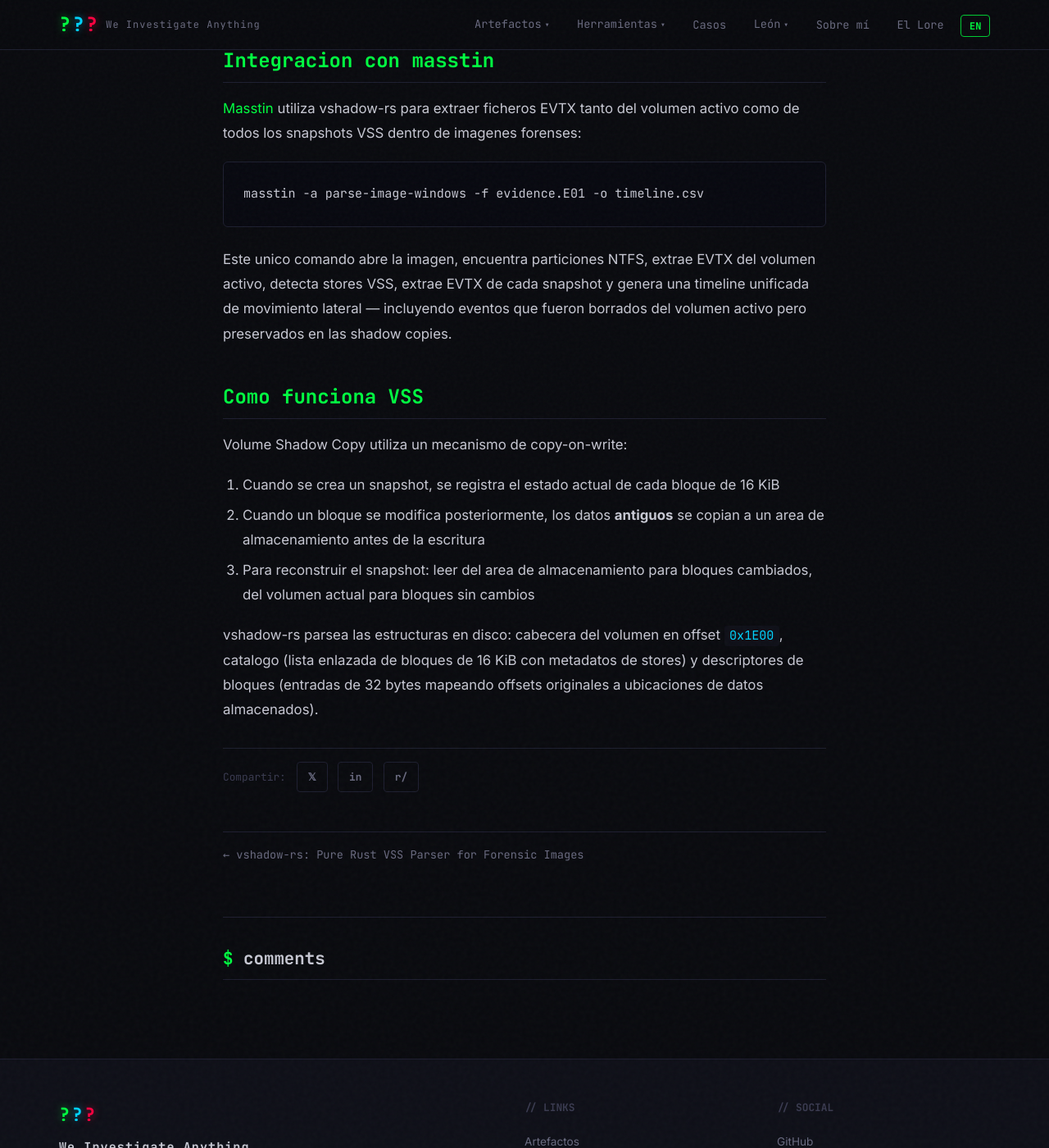
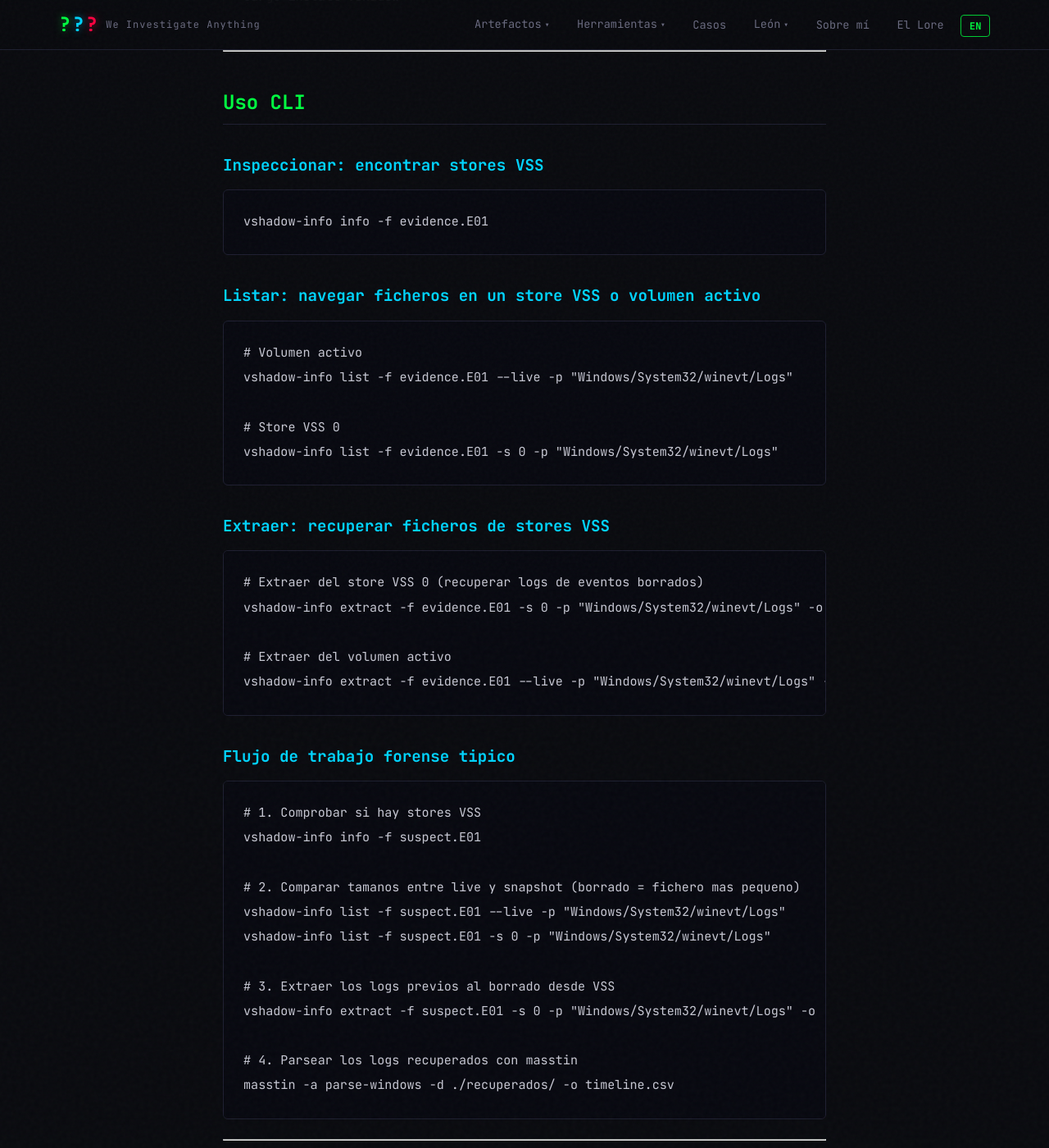
Before and after one commit to jupyterj0nes/jupyterj0nes.github.io, a Jekyll site: the page built from _posts/es/2026-04-08-vshadow-rs.md, in a window 1280 px wide and 1400 px high, scrolled down 1935 px. Shown: the whole window at 82% size. Built offline with Jekyll 4.4.1, drawn with Linux system fonts in a browser that asks for light colours; comment, search, counter and statistics services are not loaded; some of the changed text lies outside the part shown.

Commit message:
Update vshadow-rs articles with full CLI docs, comparison table and workflow (EN/ES)

````diff
--- a/_posts/en/2026-04-08-vshadow-rs.md
+++ b/_posts/en/2026-04-08-vshadow-rs.md
@@ -6,72 +6,149 @@
 lang: en
 ref: tool-vshadow
 tags: [vshadow, vss, shadow-copy, forensics, dfir, rust, tools]
-description: "Pure Rust parser for Windows Volume Shadow Copy (VSS) snapshots. Read VSS stores from E01 and dd forensic images cross-platform, without Windows APIs."
+description: "Pure Rust parser for Windows Volume Shadow Copy (VSS) snapshots. Inspect, list and extract files from VSS stores in E01 and dd forensic images, cross-platform."
 comments: true
 ---
 
 ## The problem
 
-Attackers clear Windows event logs. But if Volume Shadow Copies exist on the disk, the old logs are still there — frozen in time inside the shadow copy snapshots. The challenge is accessing them:
+Attackers clear Windows event logs. But if Volume Shadow Copies exist on the disk, the old logs are still there — frozen in time. The challenge: existing tools can't access them easily.
 
-- **vshadowmount** requires FUSE and only works on Linux
-- **EVTXECmd --vss** requires the Windows VSS COM API and only works on live systems
-- **Neither** can read directly from E01 forensic images
+| Tool | Limitation |
+|------|-----------|
+| **vshadowmount** | Requires FUSE, Linux only |
+| **EVTXECmd --vss** | Requires Windows VSS COM API, live systems only |
+| **Both** | Cannot read from E01 forensic images directly |
 
 ## What is vshadow-rs?
 
-A **pure Rust** library and CLI tool that reads the VSS on-disk format directly from any `Read + Seek` source — E01 images, raw/dd images, or partition dumps. No Windows APIs, no C dependencies, works on Windows, Linux, and macOS.
+A **pure Rust** library and CLI tool that reads the VSS on-disk format directly from E01, raw/dd, or partition images. No Windows APIs, no C dependencies, works on Windows, Linux, and macOS.
 
 - **Repository:** [github.com/jupyterj0nes/vshadow-rs](https://github.com/jupyterj0nes/vshadow-rs)
 - **Crate:** [crates.io/crates/vshadow](https://crates.io/crates/vshadow)
 - **License:** MIT / Apache 2.0
 
+---
+
+## Key Features
+
+| Feature | Description |
+|---------|-------------|
+| Inspect VSS stores | List all shadow copy snapshots with GUIDs, creation times and volume sizes |
+| List files | Browse NTFS directories inside any VSS store or the live volume |
+| Extract files | Extract files from VSS stores to disk — recover deleted event logs |
+| E01 support | Read directly from Expert Witness Format images, no ewfmount needed |
+| Auto partition detection | Finds NTFS partitions automatically via GPT and MBR partition tables |
+| Cross-platform | Windows, Linux and macOS — single binary, zero dependencies |
+| Library + CLI | Use as a Rust crate or as a standalone command-line tool |
+
+---
+
+## Install
+
+```bash
+cargo install vshadow
+```
+
+---
+
 ## CLI Usage
 
+### Inspect: find VSS stores
+
 ```bash
-# Install
-cargo install vshadow
-
-# Inspect a forensic image for VSS stores
-vshadow-info -f evidence.E01
-
-# Specify partition offset manually
-vshadow-info -f disk.dd --offset 0x26700000
+vshadow-info info -f evidence.E01
 ```
 
-The tool auto-detects NTFS partitions via GPT and MBR partition tables, then checks each one for VSS snapshots.
+### List: browse files in a VSS store or live volume
+
+```bash
+# Live volume
+vshadow-info list -f evidence.E01 --live -p "Windows/System32/winevt/Logs"
+
+# VSS store 0
+vshadow-info list -f evidence.E01 -s 0 -p "Windows/System32/winevt/Logs"
+```
+
+### Extract: recover files from VSS stores
+
+```bash
+# Extract from VSS store 0 (recover cleared event logs)
+vshadow-info extract -f evidence.E01 -s 0 -p "Windows/System32/winevt/Logs" -o ./recovered/
+
+# Extract from live volume
+vshadow-info extract -f evidence.E01 --live -p "Windows/System32/winevt/Logs" -o ./evtx_live/
+```
+
+### Typical forensic workflow
+
+```bash
+# 1. Check for VSS stores
+vshadow-info info -f suspect.E01
+
+# 2. Compare file sizes between live and snapshot (cleared = smaller)
+vshadow-info list -f suspect.E01 --live -p "Windows/System32/winevt/Logs"
+vshadow-info list -f suspect.E01 -s 0 -p "Windows/System32/winevt/Logs"
+
+# 3. Extract pre-deletion logs from VSS
+vshadow-info extract -f suspect.E01 -s 0 -p "Windows/System32/winevt/Logs" -o ./recovered/
+
+# 4. Parse recovered logs with masstin
+masstin -a parse-windows -d ./recovered/ -o timeline.csv
+```
+
+---
+
+## Comparison with existing tools
+
+| Feature | vshadowmount | vshadowinfo | **vshadow-info** |
+|---------|-------------|-------------|-----------------|
+| List VSS stores | No | Yes | **Yes** |
+| Show GUIDs, dates | No | Yes | **Yes** |
+| Mount as FUSE filesystem | Yes | No | No |
+| **List files in VSS store** | Via mount | No | **Yes** |
+| **Extract files from VSS** | Via mount | No | **Yes** |
+| **List files in live volume** | No | No | **Yes** |
+| **Read E01 directly** | No | No | **Yes** |
+| **Auto-detect GPT/MBR** | No | No | **Yes** |
+| Cross-platform | Linux only | Linux/Mac/Win | **Win/Linux/Mac** |
+
+---
+
+## How VSS works
+
+Volume Shadow Copy uses a copy-on-write mechanism at the block level (16 KiB blocks):
+
+1. **Snapshot creation**: the catalog records metadata (GUID, timestamp)
+2. **Block modification**: when a block is about to be overwritten, the **old** data is copied to a store area first
+3. **Reconstruction**: read from the store for changed blocks, from the live volume for unchanged blocks
+
+vshadow-rs parses the on-disk structures: volume header at `0x1E00`, catalog (linked list of 16 KiB blocks), and block descriptors (32-byte entries mapping original offsets to stored data).
+
+---
 
 ## Library Usage
 
 ```rust
 use vshadow::VssVolume;
 
-let mut reader = /* any Read+Seek: File, BufReader, ewf::EwfReader, etc. */;
+let mut reader = /* any Read+Seek source */;
 let vss = VssVolume::new(&mut reader)?;
 
 for i in 0..vss.store_count() {
-    let info = vss.store_info(i)?;
     let mut store = vss.store_reader(&mut reader, i)?;
-    // store implements Read + Seek — pass it to an NTFS parser
+    // store implements Read + Seek — pass to ntfs crate
 }
 ```
 
+---
+
 ## Integration with masstin
 
-[Masstin](/en/tools/masstin-lateral-movement-rust/) uses vshadow-rs to extract EVTX files from both the live volume and all VSS snapshots within forensic images:
+[Masstin](/en/tools/masstin-lateral-movement-rust/) uses vshadow-rs to process forensic images with a single command:
 
 ```bash
 masstin -a parse-image-windows -f evidence.E01 -o timeline.csv
 ```
 
-This single command opens the image, finds NTFS partitions, extracts EVTX from the live volume, detects VSS stores, extracts EVTX from each snapshot, and generates a unified lateral movement timeline — including events that were deleted from the live volume but preserved in shadow copies.
-
-## How VSS works
-
-Volume Shadow Copy uses a copy-on-write mechanism:
-
-1. When a snapshot is created, the current state of every 16 KiB block is recorded
-2. When a block is later modified, the **old** data is copied to a store area before the write
-3. To reconstruct the snapshot: read from the store area for changed blocks, from the current volume for unchanged blocks
-
-vshadow-rs parses the on-disk structures: volume header at offset `0x1E00`, catalog (linked list of 16 KiB blocks with store metadata), and block descriptors (32-byte entries mapping original offsets to stored data locations).
+This extracts EVTX from both the live volume and all VSS snapshots, generating a unified lateral movement timeline that includes events the attacker deleted.
--- a/_posts/es/2026-04-08-vshadow-rs.md
+++ b/_posts/es/2026-04-08-vshadow-rs.md
@@ -6,72 +6,149 @@
 lang: es
 ref: tool-vshadow
 tags: [vshadow, vss, shadow-copy, forensics, dfir, rust, herramientas]
-description: "Parser en Rust puro para snapshots de Volume Shadow Copy (VSS) de Windows. Lee stores VSS desde imagenes forenses E01 y dd multiplataforma, sin APIs de Windows."
+description: "Parser en Rust puro para snapshots de Volume Shadow Copy (VSS) de Windows. Inspecciona, lista y extrae ficheros de stores VSS en imagenes forenses E01 y dd, multiplataforma."
 comments: true
 ---
 
 ## El problema
 
-Los atacantes borran los logs de eventos de Windows. Pero si existen Volume Shadow Copies en el disco, los logs antiguos siguen ahi — congelados en el tiempo dentro de los snapshots. El reto es acceder a ellos:
+Los atacantes borran los logs de eventos de Windows. Pero si existen Volume Shadow Copies en el disco, los logs antiguos siguen ahi — congelados en el tiempo. El reto: las herramientas existentes no permiten acceder facilmente.
 
-- **vshadowmount** requiere FUSE y solo funciona en Linux
-- **EVTXECmd --vss** requiere la API COM de VSS de Windows y solo funciona en sistemas en vivo
-- **Ninguno** puede leer directamente de imagenes forenses E01
+| Herramienta | Limitacion |
+|-------------|-----------|
+| **vshadowmount** | Requiere FUSE, solo Linux |
+| **EVTXECmd --vss** | Requiere API COM de VSS de Windows, solo sistemas en vivo |
+| **Ambas** | No pueden leer de imagenes forenses E01 directamente |
 
 ## Que es vshadow-rs?
 
-Una libreria y herramienta CLI en **Rust puro** que lee el formato VSS directamente desde cualquier fuente `Read + Seek` — imagenes E01, raw/dd o volcados de particion. Sin APIs de Windows, sin dependencias en C, funciona en Windows, Linux y macOS.
+Una libreria y herramienta CLI en **Rust puro** que lee el formato VSS directamente desde imagenes E01, raw/dd o de particion. Sin APIs de Windows, sin dependencias en C, funciona en Windows, Linux y macOS.
 
 - **Repositorio:** [github.com/jupyterj0nes/vshadow-rs](https://github.com/jupyterj0nes/vshadow-rs)
 - **Crate:** [crates.io/crates/vshadow](https://crates.io/crates/vshadow)
 - **Licencia:** MIT / Apache 2.0
 
+---
+
+## Caracteristicas principales
+
+| Caracteristica | Descripcion |
+|----------------|-------------|
+| Inspeccionar stores VSS | Listar todos los snapshots con GUIDs, fechas de creacion y tamanos |
+| Listar ficheros | Navegar directorios NTFS dentro de cualquier store VSS o del volumen activo |
+| Extraer ficheros | Extraer ficheros de stores VSS a disco — recuperar logs de eventos borrados |
+| Soporte E01 | Lee directamente de imagenes Expert Witness Format, sin ewfmount |
+| Deteccion automatica de particiones | Encuentra particiones NTFS automaticamente via GPT y MBR |
+| Multiplataforma | Windows, Linux y macOS — binario unico, cero dependencias |
+| Libreria + CLI | Usable como crate Rust o como herramienta de linea de comandos |
+
+---
+
+## Instalar
+
+```bash
+cargo install vshadow
+```
+
+---
+
 ## Uso CLI
 
+### Inspeccionar: encontrar stores VSS
+
 ```bash
-# Instalar
-cargo install vshadow
-
-# Inspeccionar una imagen forense buscando stores VSS
-vshadow-info -f evidence.E01
-
-# Especificar offset de particion manualmente
-vshadow-info -f disk.dd --offset 0x26700000
+vshadow-info info -f evidence.E01
 ```
 
-La herramienta auto-detecta particiones NTFS via tablas de particiones GPT y MBR, y comprueba cada una en busca de snapshots VSS.
+### Listar: navegar ficheros en un store VSS o volumen activo
+
+```bash
+# Volumen activo
+vshadow-info list -f evidence.E01 --live -p "Windows/System32/winevt/Logs"
+
+# Store VSS 0
+vshadow-info list -f evidence.E01 -s 0 -p "Windows/System32/winevt/Logs"
+```
+
+### Extraer: recuperar ficheros de stores VSS
+
+```bash
+# Extraer del store VSS 0 (recuperar logs de eventos borrados)
+vshadow-info extract -f evidence.E01 -s 0 -p "Windows/System32/winevt/Logs" -o ./recuperados/
+
+# Extraer del volumen activo
+vshadow-info extract -f evidence.E01 --live -p "Windows/System32/winevt/Logs" -o ./evtx_live/
+```
+
+### Flujo de trabajo forense tipico
+
+```bash
+# 1. Comprobar si hay stores VSS
+vshadow-info info -f suspect.E01
+
+# 2. Comparar tamanos entre live y snapshot (borrado = fichero mas pequeno)
+vshadow-info list -f suspect.E01 --live -p "Windows/System32/winevt/Logs"
+vshadow-info list -f suspect.E01 -s 0 -p "Windows/System32/winevt/Logs"
+
+# 3. Extraer los logs previos al borrado desde VSS
+vshadow-info extract -f suspect.E01 -s 0 -p "Windows/System32/winevt/Logs" -o ./recuperados/
+
+# 4. Parsear los logs recuperados con masstin
+masstin -a parse-windows -d ./recuperados/ -o timeline.csv
+```
+
+---
+
+## Comparacion con herramientas existentes
+
+| Funcionalidad | vshadowmount | vshadowinfo | **vshadow-info** |
+|---------------|-------------|-------------|-----------------|
+| Listar stores VSS | No | Si | **Si** |
+| Mostrar GUIDs, fechas | No | Si | **Si** |
+| Montar como filesystem FUSE | Si | No | No |
+| **Listar ficheros en store VSS** | Via mount | No | **Si** |
+| **Extraer ficheros de VSS** | Via mount | No | **Si** |
+| **Listar ficheros en volumen activo** | No | No | **Si** |
+| **Leer E01 directamente** | No | No | **Si** |
+| **Detectar particiones GPT/MBR** | No | No | **Si** |
+| Multiplataforma | Solo Linux | Linux/Mac/Win | **Win/Linux/Mac** |
+
+---
+
+## Como funciona VSS
+
+Volume Shadow Copy utiliza un mecanismo de copy-on-write a nivel de bloques (16 KiB):
+
+1. **Creacion de snapshot**: el catalogo registra los metadatos (GUID, timestamp)
+2. **Modificacion de bloque**: cuando un bloque va a ser sobreescrito, los datos **antiguos** se copian a un area de almacenamiento primero
+3. **Reconstruccion**: leer del store para bloques cambiados, del volumen activo para bloques sin cambios
+
+vshadow-rs parsea las estructuras en disco: cabecera a `0x1E00`, catalogo (lista enlazada de bloques de 16 KiB) y descriptores de bloques (entradas de 32 bytes mapeando offsets originales a datos almacenados).
+
+---
 
 ## Uso como libreria
 
 ```rust
 use vshadow::VssVolume;
 
-let mut reader = /* cualquier Read+Seek: File, BufReader, ewf::EwfReader, etc. */;
+let mut reader = /* cualquier fuente Read+Seek */;
 let vss = VssVolume::new(&mut reader)?;
 
 for i in 0..vss.store_count() {
-    let info = vss.store_info(i)?;
     let mut store = vss.store_reader(&mut reader, i)?;
-    // store implementa Read + Seek — pasalo a un parser NTFS
+    // store implementa Read + Seek — pasar al crate ntfs
 }
 ```
 
+---
+
 ## Integracion con masstin
 
-[Masstin](/es/tools/masstin-lateral-movement-rust/) utiliza vshadow-rs para extraer ficheros EVTX tanto del volumen activo como de todos los snapshots VSS dentro de imagenes forenses:
+[Masstin](/es/tools/masstin-lateral-movement-rust/) utiliza vshadow-rs para procesar imagenes forenses con un solo comando:
 
 ```bash
 masstin -a parse-image-windows -f evidence.E01 -o timeline.csv
 ```
 
-Este unico comando abre la imagen, encuentra particiones NTFS, extrae EVTX del volumen activo, detecta stores VSS, extrae EVTX de cada snapshot y genera una timeline unificada de movimiento lateral — incluyendo eventos que fueron borrados del volumen activo pero preservados en las shadow copies.
-
-## Como funciona VSS
-
-Volume Shadow Copy utiliza un mecanismo de copy-on-write:
-
-1. Cuando se crea un snapshot, se registra el estado actual de cada bloque de 16 KiB
-2. Cuando un bloque se modifica posteriormente, los datos **antiguos** se copian a un area de almacenamiento antes de la escritura
-3. Para reconstruir el snapshot: leer del area de almacenamiento para bloques cambiados, del volumen actual para bloques sin cambios
-
-vshadow-rs parsea las estructuras en disco: cabecera del volumen en offset `0x1E00`, catalogo (lista enlazada de bloques de 16 KiB con metadatos de stores) y descriptores de bloques (entradas de 32 bytes mapeando offsets originales a ubicaciones de datos almacenados).
+Esto extrae EVTX tanto del volumen activo como de todos los snapshots VSS, generando una timeline unificada de movimiento lateral que incluye eventos que el atacante borro.
````
